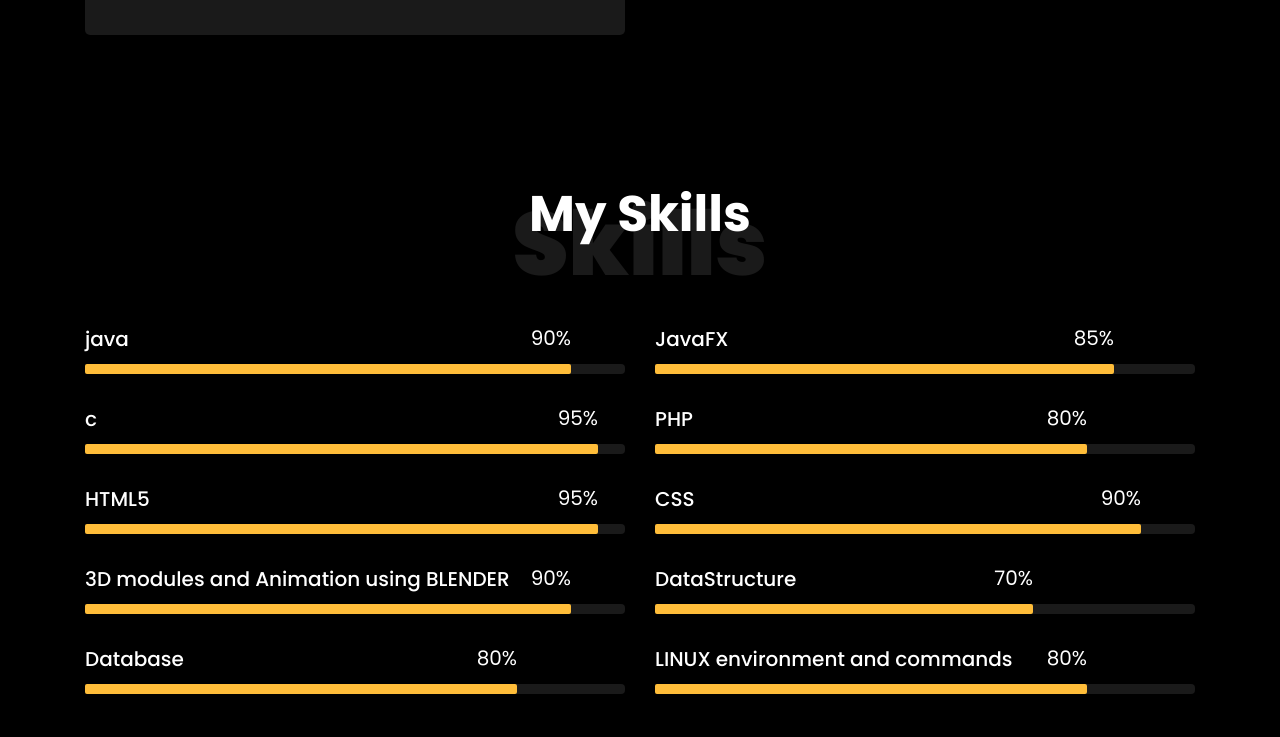
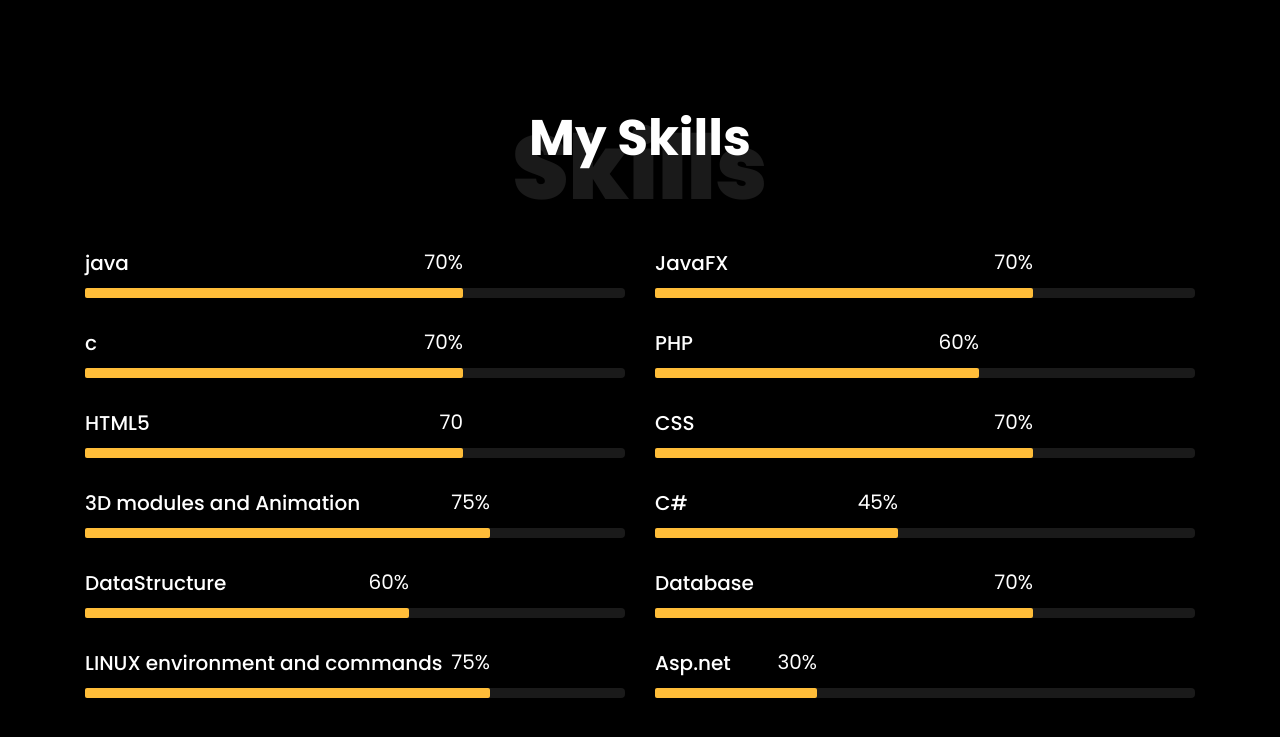
Before and after one commit to Bessan91/Bessan91.github.io, a plain HTML site: page index.html in a window 1280 px wide. Shown: the part 2061-2798 px from the top of the page. Drawn offline with Linux system fonts and the light colour scheme; files whose address does not match are found by name.

Commit message:
Add files via upload

```diff
--- a/index.html
+++ b/index.html
@@ -50,16 +50,16 @@
 	      	<div class="overlay"></div>
 	        <div class="container">
 	          <div class="row d-md-flex no-gutters slider-text align-items-end justify-content-end" data-scrollax-parent="true">
-	          	<div class="one-third js-fullheight order-md-last img" style="background-image:url(images/Bessan_photo.jpg);">
+	          	<div class="one-third js-fullheight order-md-last img" style="background-image:url(images/pic_bessan.jpeg);">
 	          		<div class="overlay"></div>
 	          	</div>
 		          <div class="one-forth d-flex  align-items-center ftco-animate" data-scrollax=" properties: { translateY: '70%' }">
 		          	<div class="text">
 		          		<span class="subheading">Hello!</span>
 			            <h1 class="mb-4 mt-3">I'm <span>Bessan Hussien </span></h1>
-			            <h2 class="mb-4">Computer Science 3rd year student from Birzeit University</h2>
+			            <h2 class="mb-4">Computer Science 3rd year student in Birzeit University</h2>
 						<br>
-						<h6 class="mb-4">Just because its hard ...<br> dosent mean it impossible you can do it.</h6>
+						<h6 class="mb-4">Just because its hard ...<br> does not mean it impossible you can do it.</h6>
 			            <p><a href="#" class="btn btn-primary py-3 px-4">Hire me</a></p>
 		            </div>
 		          </div>
@@ -76,8 +76,7 @@
     			<div class="col-md-6 col-lg-5 d-flex">
     				<div class="img-about img d-flex align-items-stretch">
     					<div class="overlay"></div>
-	    				<div class="img d-flex align-self-stretch align-items-center" style="background-image:url(images/Bessan_photo.png);">
-	    				</div>
+
     				</div>
     			</div>
     			<div class="col-md-6 col-lg-7 pl-lg-5 pb-5">
@@ -95,14 +94,7 @@
 		            </ul>
 		          </div>
 		        </div>
-	          <div class="counter-wrap ftco-animate d-flex mt-md-3">
-              <div class="text">
-              	<p class="mb-4">
-	                <span class="number" data-number="15">0</span>
-	                <span>Project complete</span>
-                </p>
-              </div>
-	          </div>
+
 	        </div>
         </div>
     	</div>
@@ -115,7 +107,7 @@
           	<h1 class="big big-2">Resume</h1>
             <h2 class="mb-4">Resume</h2>
 			<p>
-				Computer Science 3rd year student from Birzeit University, with a strong technical foundation and a passion
+				Computer Science 3rd year student in Birzeit University, with a strong technical foundation and a passion
 for new technologies and motivation to learn, great attention to detail,teamwork, tidiness, and ability to work
 under pressure
 			</p>
@@ -164,9 +156,9 @@
 						<div class="progress-wrap ftco-animate">
 							<h3>java</h3>
 							<div class="progress">
-							 	<div class="progress-bar color-1" role="progressbar" aria-valuenow="90"
-							  	aria-valuemin="0" aria-valuemax="100" style="width:90%">
-							    <span>90%</span>
+							 	<div class="progress-bar color-1" role="progressbar" aria-valuenow="70"
+							  	aria-valuemin="0" aria-valuemax="100" style="width:70%">
+							    <span>70%</span>
 							  	</div>
 							</div>
 						</div>
@@ -175,9 +167,9 @@
 						<div class="progress-wrap ftco-animate">
 							<h3>JavaFX</h3>
 							<div class="progress">
-							 	<div class="progress-bar color-2" role="progressbar" aria-valuenow="85"
-							  	aria-valuemin="0" aria-valuemax="100" style="width:85%">
-							    <span>85%</span>
+							 	<div class="progress-bar color-2" role="progressbar" aria-valuenow="70"
+							  	aria-valuemin="0" aria-valuemax="100" style="width:70%">
+							    <span>70%</span>
 							  	</div>
 							</div>
 						</div>
@@ -186,9 +178,9 @@
 						<div class="progress-wrap ftco-animate">
 							<h3>c </h3>
 							<div class="progress">
-							 	<div class="progress-bar color-3" role="progressbar" aria-valuenow="95"
-							  	aria-valuemin="0" aria-valuemax="100" style="width:95%">
-							    <span>95%</span>
+							 	<div class="progress-bar color-3" role="progressbar" aria-valuenow="70"
+							  	aria-valuemin="0" aria-valuemax="100" style="width:70%">
+							    <span>70%</span>
 							  	</div>
 							</div>
 						</div>
@@ -197,9 +189,9 @@
 						<div class="progress-wrap ftco-animate">
 							<h3> PHP</h3>
 							<div class="progress">
-							 	<div class="progress-bar color-4" role="progressbar" aria-valuenow="90"
-							  	aria-valuemin="0" aria-valuemax="100" style="width:80%">
-							    <span>80%</span>
+							 	<div class="progress-bar color-4" role="progressbar" aria-valuenow="60"
+							  	aria-valuemin="0" aria-valuemax="100" style="width:60%">
+							    <span>60%</span>
 							  	</div>
 							</div>
 						</div>
@@ -209,8 +201,8 @@
 							<h3> HTML5</h3>
 							<div class="progress">
 							 	<div class="progress-bar color-5" role="progressbar" aria-valuenow="70"
-							  	aria-valuemin="0" aria-valuemax="100" style="width:95%">
-							    <span>95%</span>
+							  	aria-valuemin="0" aria-valuemax="100" style="width:70%">
+							    <span>70</span>
 							  	</div>
 							</div>
 						</div>
@@ -218,28 +210,6 @@
 					<div class="col-md-6 animate-box">
 						<div class="progress-wrap ftco-animate">
 							<h3>CSS</h3>
-							<div class="progress">
-							 	<div class="progress-bar color-6" role="progressbar" aria-valuenow="90"
-							  	aria-valuemin="0" aria-valuemax="100" style="width:90%">
-							    <span>90%</span>
-							  	</div>
-							</div>
-						</div>
-					</div>
-					<div class="col-md-6 animate-box">
-						<div class="progress-wrap ftco-animate">
-							<h3>3D modules and Animation using BLENDER</h3>
-							<div class="progress">
-							 	<div class="progress-bar color-6" role="progressbar" aria-valuenow="90"
-							  	aria-valuemin="0" aria-valuemax="100" style="width:90%">
-							    <span>90%</span>
-							  	</div>
-							</div>
-						</div>
-					</div>
-					<div class="col-md-6 animate-box">
-						<div class="progress-wrap ftco-animate">
-							<h3>DataStructure</h3>
 							<div class="progress">
 							 	<div class="progress-bar color-6" role="progressbar" aria-valuenow="70"
 							  	aria-valuemin="0" aria-valuemax="100" style="width:70%">
@@ -250,11 +220,44 @@
 					</div>
 					<div class="col-md-6 animate-box">
 						<div class="progress-wrap ftco-animate">
+							<h3>3D modules and Animation</h3>
+							<div class="progress">
+							 	<div class="progress-bar color-6" role="progressbar" aria-valuenow="75"
+							  	aria-valuemin="0" aria-valuemax="100" style="width:75%">
+							    <span>75%</span>
+							  	</div>
+							</div>
+						</div>
+					</div>
+					<div class="col-md-6 animate-box">
+						<div class="progress-wrap ftco-animate">
+							<h3>C#</h3>
+							<div class="progress">
+							 	<div class="progress-bar color-6" role="progressbar" aria-valuenow="45"
+							  	aria-valuemin="0" aria-valuemax="100" style="width:45%">
+							    <span>45%</span>
+							  	</div>
+							</div>
+						</div>
+					</div>
+					<div class="col-md-6 animate-box">
+						<div class="progress-wrap ftco-animate">
+							<h3>DataStructure</h3>
+							<div class="progress">
+							 	<div class="progress-bar color-6" role="progressbar" aria-valuenow="60"
+							  	aria-valuemin="0" aria-valuemax="100" style="width:60%">
+							    <span>60%</span>
+							  	</div>
+							</div>
+						</div>
+					</div>
+					<div class="col-md-6 animate-box">
+						<div class="progress-wrap ftco-animate">
 							<h3>Database</h3>
 							<div class="progress">
-							 	<div class="progress-bar color-6" role="progressbar" aria-valuenow="80"
-							  	aria-valuemin="0" aria-valuemax="100" style="width:80%">
-							    <span>80%</span>
+							 	<div class="progress-bar color-6" role="progressbar" aria-valuenow="70"
+							  	aria-valuemin="0" aria-valuemax="100" style="width:70%">
+							    <span>70%</span>
 							  	</div>
 							</div>
 						</div>
@@ -263,9 +266,20 @@
 						<div class="progress-wrap ftco-animate">
 							<h3> LINUX environment and commands</h3>
 							<div class="progress">
-							 	<div class="progress-bar color-6" role="progressbar" aria-valuenow="80"
-							  	aria-valuemin="0" aria-valuemax="100" style="width:80%">
-							    <span>80%</span>
+							 	<div class="progress-bar color-6" role="progressbar" aria-valuenow="75"
+							  	aria-valuemin="0" aria-valuemax="100" style="width:75%">
+							    <span>75%</span>
+							  	</div>
+							</div>
+						</div>
+					</div>
+					<div class="col-md-6 animate-box">
+						<div class="progress-wrap ftco-animate">
+							<h3> Asp.net</h3>
+							<div class="progress">
+							 	<div class="progress-bar color-6" role="progressbar" aria-valuenow="30"
+							  	aria-valuemin="0" aria-valuemax="100" style="width:30%">
+							    <span>30%</span>
 							  	</div>
 							</div>
 						</div>
@@ -301,7 +315,7 @@
     				<div class="project img ftco-animate d-flex justify-content-center align-items-center" style="background-image: url(images/chess.jpg);">
     					<div class="overlay"></div>
 	    				<div class="text text-center p-4">
-	    					<h3> One of my favorite games is chess, you start learning it in 2020 and I am currently very good at it</a></h3>
+	    					<h3> One of my favorite games is chess, I start learning it in 2020 and I am currently very good at it.</a></h3>
 	    				</div>
     				</div>
   				</div>
@@ -345,7 +359,7 @@
           			<span class="icon-phone2"></span>
           		</div>
           		<h3 class="mb-4">Contact Number</h3>
-	            <p><a href="tel://1234567920">+ 972592703027</a></p>
+	            <p><a href="tel:+972592703027">+ 972592703027</a></p>
 	          </div>
           </div>
           <div class="col-md-6 col-lg-3 d-flex ftco-animate">
@@ -357,15 +371,7 @@
 	            <p><a href="mailto:hussienbessan@gmail.com">hussienbessan@gmail.com</a></p>
 	          </div>
           </div>
-          <div class="col-md-6 col-lg-3 d-flex ftco-animate">
-          	<div class="align-self-stretch box p-4 text-center">
-          		<div class="icon d-flex align-items-center justify-content-center">
-          			<span class="icon-globe"></span>
-          		</div>
-          		<h3 class="mb-4">Website</h3>
-	            <p><a href="#">yoursite.com</a></p>
-	          </div>
-          </div>
+
 		  <div class="col-md-6 col-lg-3 d-flex ftco-animate">
 			<div class="align-self-stretch box p-4 text-center">
 				<div class="icon d-flex align-items-center justify-content-center">
```
Also changed, not shown: images/pic_bessan.jpeg (added).
